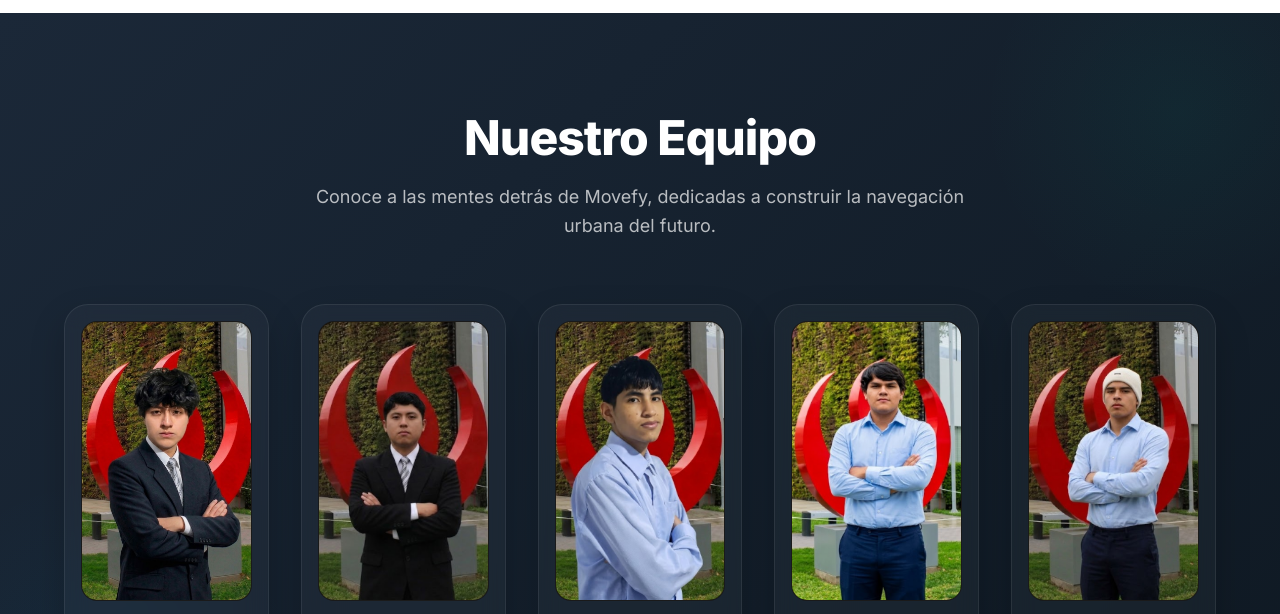
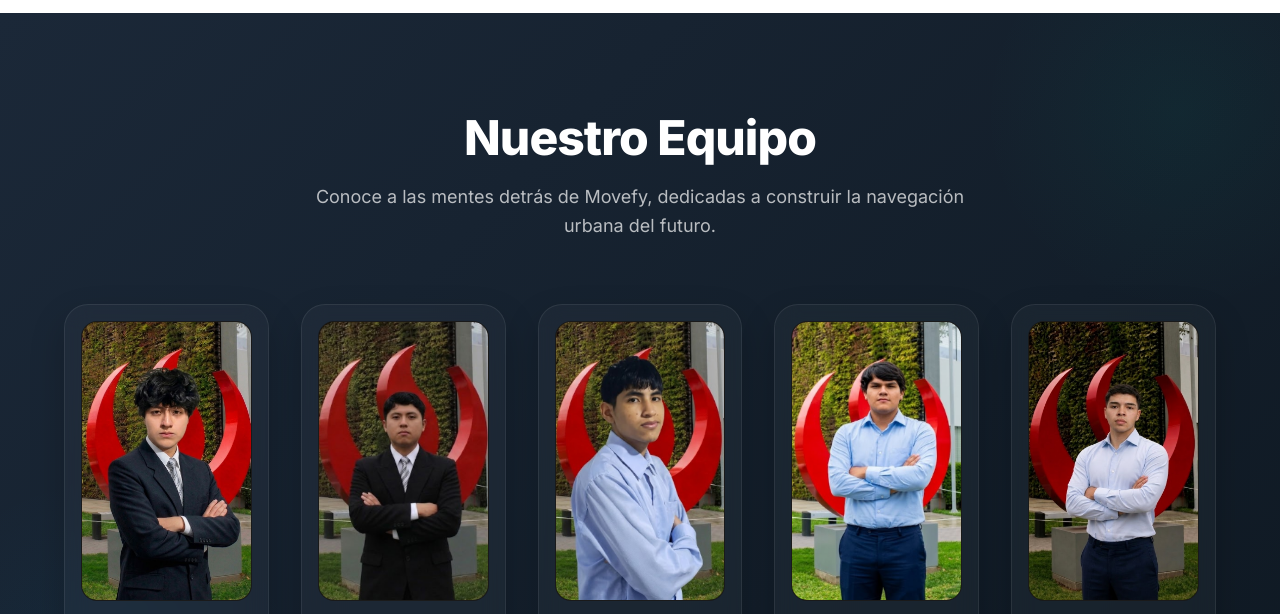
Before and after one commit to Movefy-Team/movefy-landing-page, a plain HTML site: page index.html in a window 1280 px wide. Shown: the part 2662-3276 px from the top of the page. Drawn offline with Linux system fonts and the light colour scheme.

Commit message:
chore: Actualizar foto de Fernando

```diff
--- a/index.html
+++ b/index.html
@@ -369,7 +369,7 @@
 
         <div class="team-card animate-on-scroll animate-delay-5">
           <div class="team-avatar-wrapper">
-            <img src="PUBLIC/assets/images/team-member-5.png" alt="Fernando" class="team-avatar">
+            <img src="PUBLIC/assets/images/team-member-5-new.jpeg" alt="Fernando" class="team-avatar">
           </div>
           <div class="team-info">
             <h3 class="team-name">Fernando</h3>
```
Also changed, not shown: PUBLIC/assets/images/team-member-5-new.jpeg (added).
